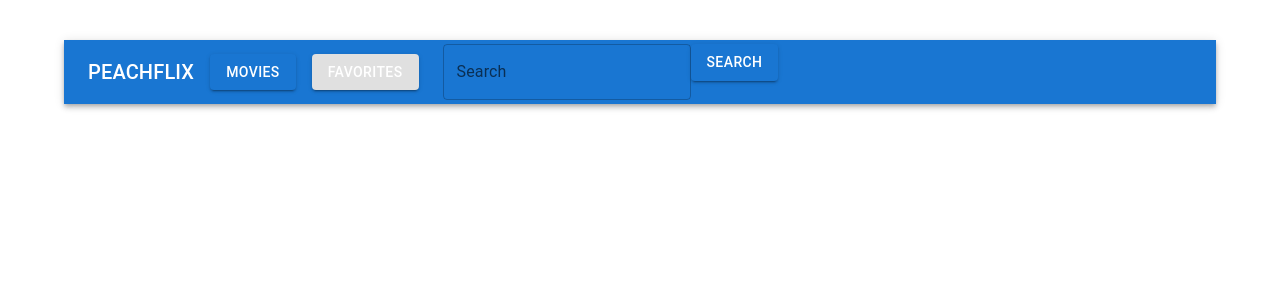
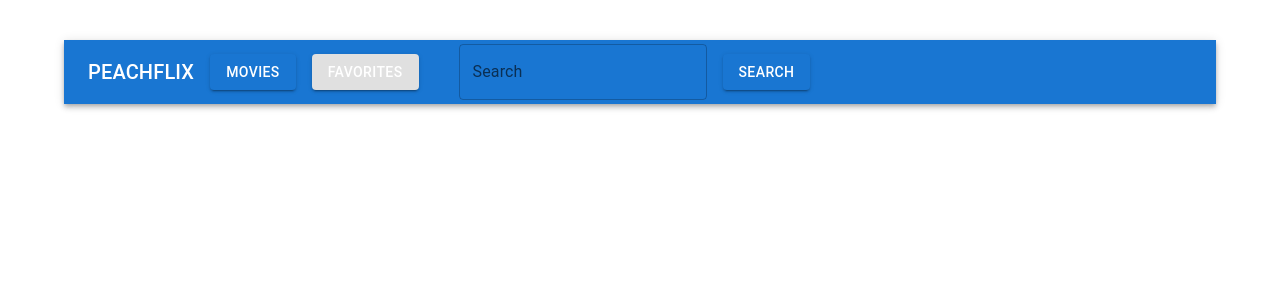
Before and after one commit to mshaff12/peach-challenge, a React (Create React App) app: page / in a window 1280 px wide. Shown: the top 300 px of the page. Built offline with nearby package versions, Linux system fonts and the light colour scheme.

Commit message:
Adding AddFavorite functionality

```diff
--- a/src/App.tsx
+++ b/src/App.tsx
@@ -4,23 +4,29 @@ import { Movie } from "./types";
 import { fetchMovies } from "./services/api";
 import MovieSearch from "./components/MovieSearch";
 import MovieDetails from "./components/MovieDetails";
-import { Container, AppBar, Toolbar, Typography, Button, Box } from '@mui/material';
-import { styled } from '@mui/system';
+import {
+  Container,
+  AppBar,
+  Toolbar,
+  Typography,
+  Button,
+  Box,
+} from "@mui/material";
+import { styled } from "@mui/system";
 import MovieFavorites from "./components/MovieFavorites";
 
 const App = () => {
-
   const [movies, setMovies] = useState<Movie[]>([]);
   const [selectedMovie, setSelectedMovie] = useState<string | null>(null);
   const [favorites, setFavorites] = useState<Movie[]>([]);
-  const [view, setView] = useState<'movies' | 'favorites'>('movies');
+  const [view, setView] = useState<"movies" | "favorites">("movies");
 
   const StyledAppBar = styled(AppBar)(({ theme }) => ({
     marginBottom: theme.spacing(4),
   }));
 
   const HeaderButtons = styled(Box)(({ theme }) => ({
-    display: 'flex',
+    display: "flex",
     gap: theme.spacing(2),
     marginLeft: theme.spacing(2),
   }));
@@ -43,11 +49,15 @@ const App = () => {
     setSelectedMovie(movieId);
   };
 
+  const handleAddFavorite = (movie: Movie) => {
+    setFavorites([...favorites, movie]);
+  };
+
   const handleRemoveFavorite = (id: string) => {
     setFavorites(favorites.filter((movie) => movie.imdbID !== id));
   };
 
-  const handleViewChange = (newView: 'movies' | 'favorites') => {
+  const handleViewChange = (newView: "movies" | "favorites") => {
     setView(newView);
     setSelectedMovie(null);
   };
@@ -56,26 +66,37 @@ const App = () => {
     <MainContainer>
       <StyledAppBar position="static">
         <Toolbar>
-          <Typography variant="h6" sx={{ flexGrow: 1 }}>PEACHFLIX</Typography>
+          <Typography variant="h6" sx={{ flexGrow: 1 }}>
+            PEACHFLIX
+          </Typography>
           <HeaderButtons>
-            <Button variant="contained" color={view === 'movies' ? 'primary' : 'inherit'} onClick={() => handleViewChange('movies')}>
+            <Button
+              variant="contained"
+              color={view === "movies" ? "primary" : "inherit"}
+              onClick={() => handleViewChange("movies")}
+            >
               Movies
             </Button>
-            <Button variant="contained" color={view === 'favorites' ? 'primary' : 'inherit'} onClick={() => handleViewChange('favorites')}>
+            <Button
+              variant="contained"
+              color={view === "favorites" ? "primary" : "inherit"}
+              onClick={() => handleViewChange("favorites")}
+            >
               Favorites
             </Button>
           </HeaderButtons>
           <MovieSearch onSearch={handleSearch} />
         </Toolbar>
       </StyledAppBar>
-      {view === 'movies' ? (
+      {view === "movies" ? (
         <MovieList movies={movies} onMovieClick={handleMovieClick} />
       ) : (
-        <MovieFavorites favorites={favorites} onRemoveFavorite={handleRemoveFavorite} />
+        <MovieFavorites
+          favorites={favorites}
+          onRemoveFavorite={handleRemoveFavorite}
+        />
       )}
-      {selectedMovie && (
-        <MovieDetails movieId={selectedMovie} />
-      )}
+      {selectedMovie && <MovieDetails movieId={selectedMovie} onAddFavorite={handleAddFavorite}/>}
     </MainContainer>
   );
 };
--- a/src/components/MovieDetails.tsx
+++ b/src/components/MovieDetails.tsx
@@ -6,9 +6,10 @@ import { styled } from '@mui/system';
 
 interface MovieDetailsProps {
   movieId: string;
+  onAddFavorite: (movie: MovieInfo) => void;
 }
 
-const MovieDetails = ({ movieId }: MovieDetailsProps) => {
+const MovieDetails = ({ movieId, onAddFavorite }: MovieDetailsProps) => {
   const [details, setDetails] = useState<MovieInfo | null>(null);
 
   useEffect(() => {
@@ -50,7 +51,7 @@ const MovieDetails = ({ movieId }: MovieDetailsProps) => {
           <Typography variant="body2">Released: {details.Released}</Typography>
           <Typography variant="body2">Rating: {details.imdbRating}</Typography>
           <Typography variant="body2">Genre: {details.Genre}</Typography>
-          <Button variant="contained" color="primary">
+          <Button variant="contained" color="primary" onClick={() => onAddFavorite(details)}>
             Add to Favorites
           </Button>
         </CardContent>
--- a/src/components/MovieSearch.tsx
+++ b/src/components/MovieSearch.tsx
@@ -1,9 +1,17 @@
 import { Field, Form, Formik } from "formik";
 import { Button, TextField, Container } from '@mui/material';
+import { styled } from '@mui/system';
 
 interface MovieSearchProps {
   onSearch: (query: string) => void;
 }
+
+const StyledForm = styled(Form)(({ theme }) => ({
+    display: 'flex',
+    alignItems: 'center',
+    gap: theme.spacing(2),
+    marginLeft: theme.spacing(2),
+  }));
 
 const MovieSearch = ({ onSearch }: MovieSearchProps) => {
     return (
@@ -16,7 +24,7 @@ const MovieSearch = ({ onSearch }: MovieSearchProps) => {
             }}
           >
             {() => (
-              <Form>
+              <StyledForm>
                 <Field
                   name="query"
                   as={TextField}
@@ -26,7 +34,7 @@ const MovieSearch = ({ onSearch }: MovieSearchProps) => {
                 <Button type="submit" variant="contained" color="primary">
                   Search
                 </Button>
-              </Form>
+              </StyledForm>
             )}
           </Formik>
         </Container>
```
